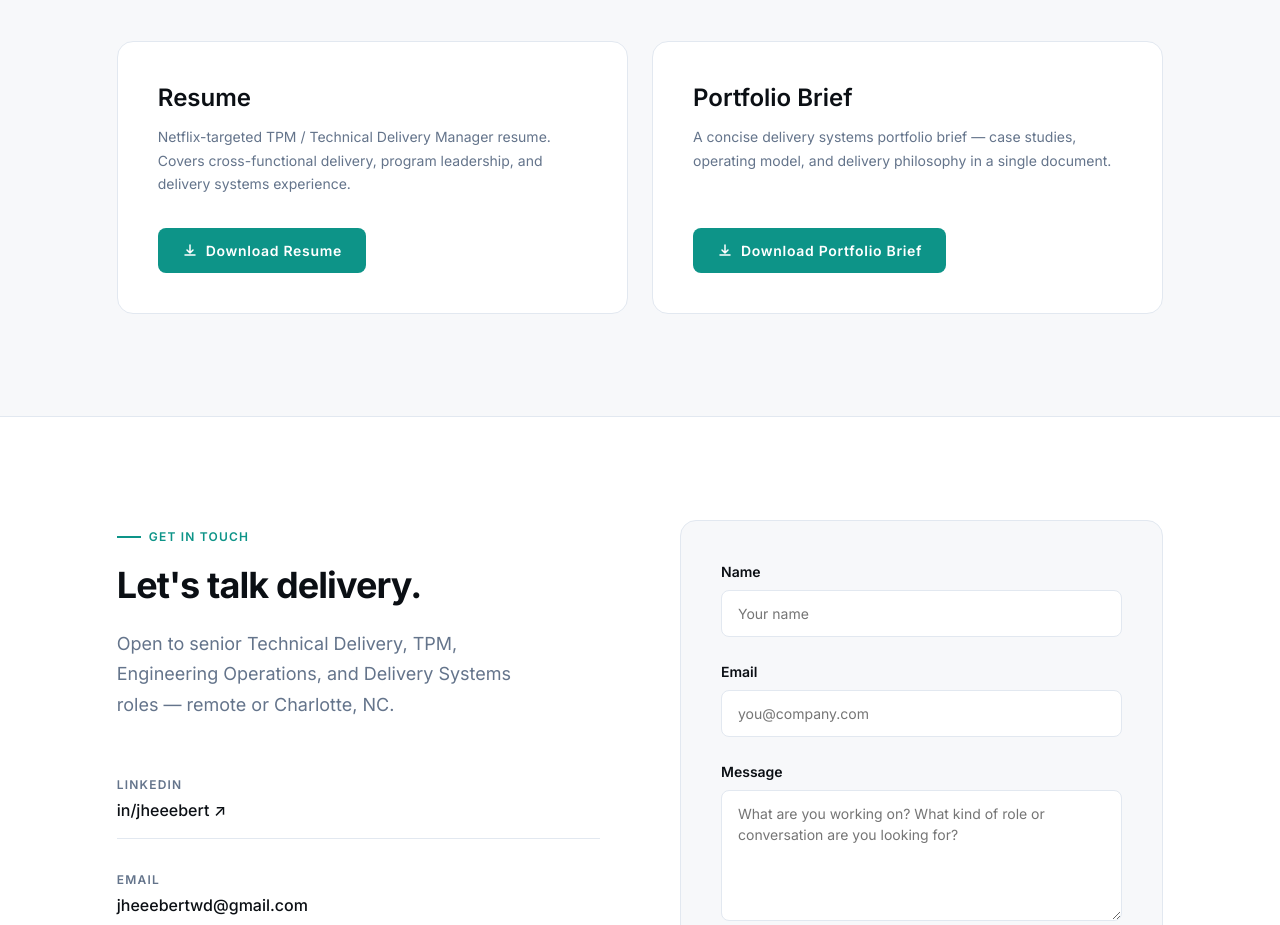
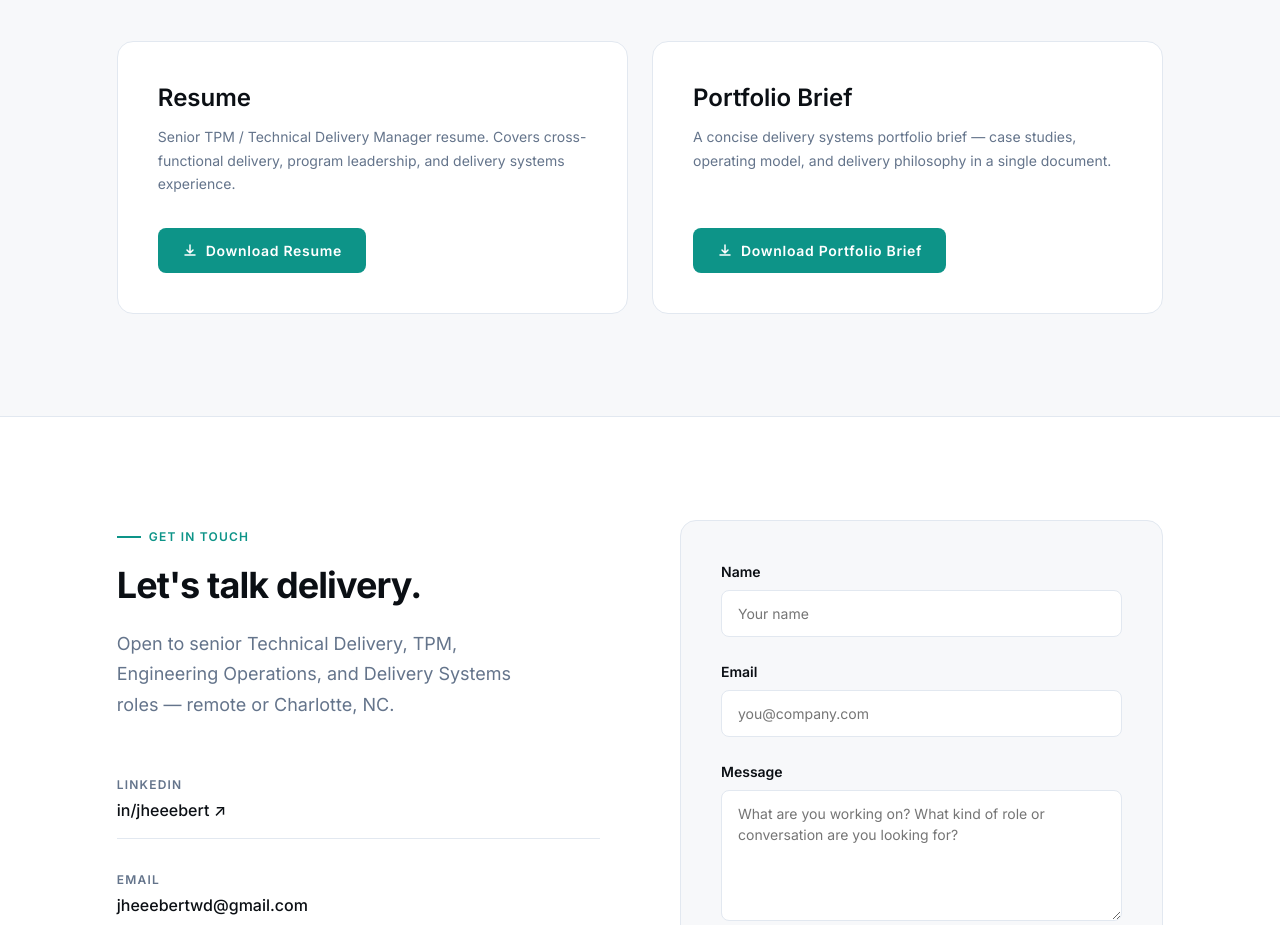
Before and after one commit to JHeeebert/Joshua-Hebert-Portfolio, a React (Vite) app: page / in a window 1280 px wide. Shown: the part 5380-6305 px from the top of the page. Built offline with nearby package versions, Linux system fonts and the light colour scheme.

Commit message:
Remove Netflix-specific language from resume card

```diff
--- a/src/components/sections/Downloads.jsx
+++ b/src/components/sections/Downloads.jsx
@@ -6,7 +6,7 @@ import { fadeUp, fadeUpFast, staggerContainer } from '../../utils/motionVariants
 const DOWNLOADS = [
   {
     title: 'Resume',
-    description: 'Netflix-targeted TPM / Technical Delivery Manager resume. Covers cross-functional delivery, program leadership, and delivery systems experience.',
+    description: 'Senior TPM / Technical Delivery Manager resume. Covers cross-functional delivery, program leadership, and delivery systems experience.',
     file: '/assets/Joshua_Hebert_Resume.pdf',
     label: 'Download Resume',
   },
```
